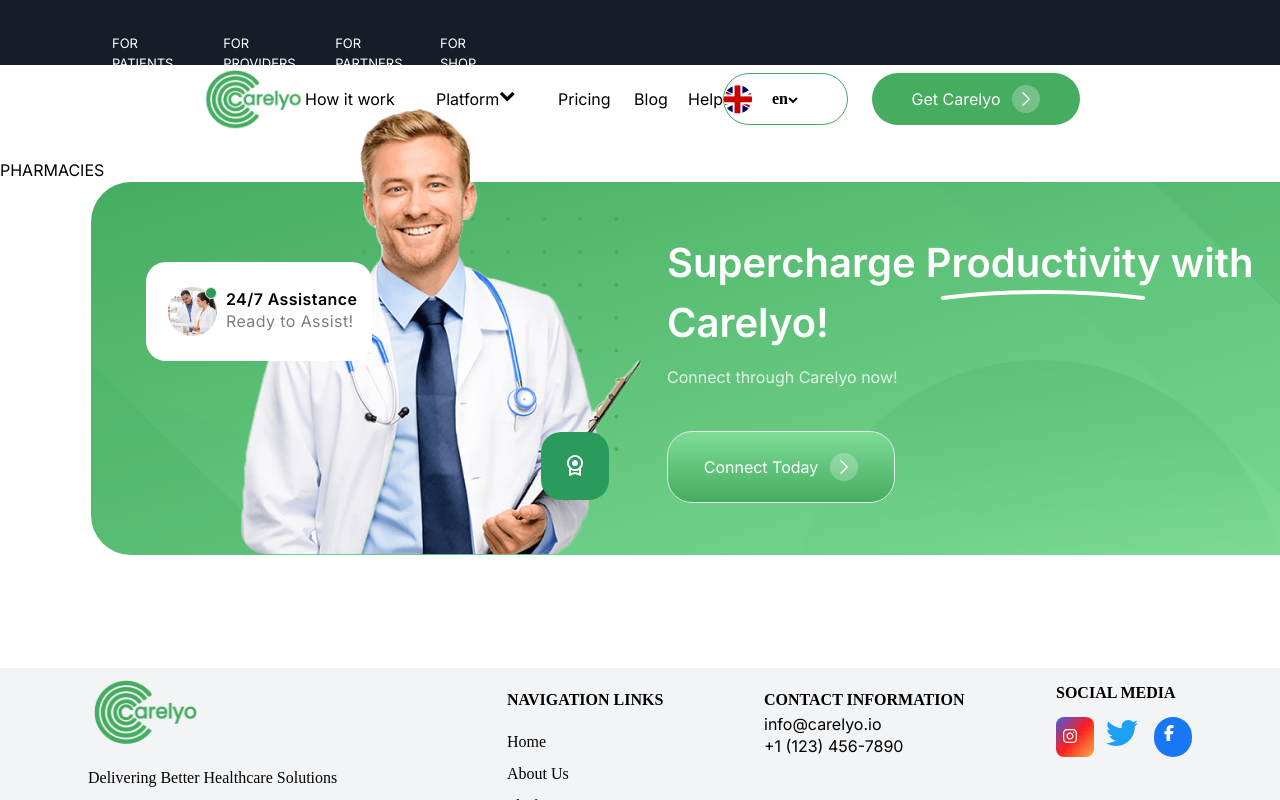
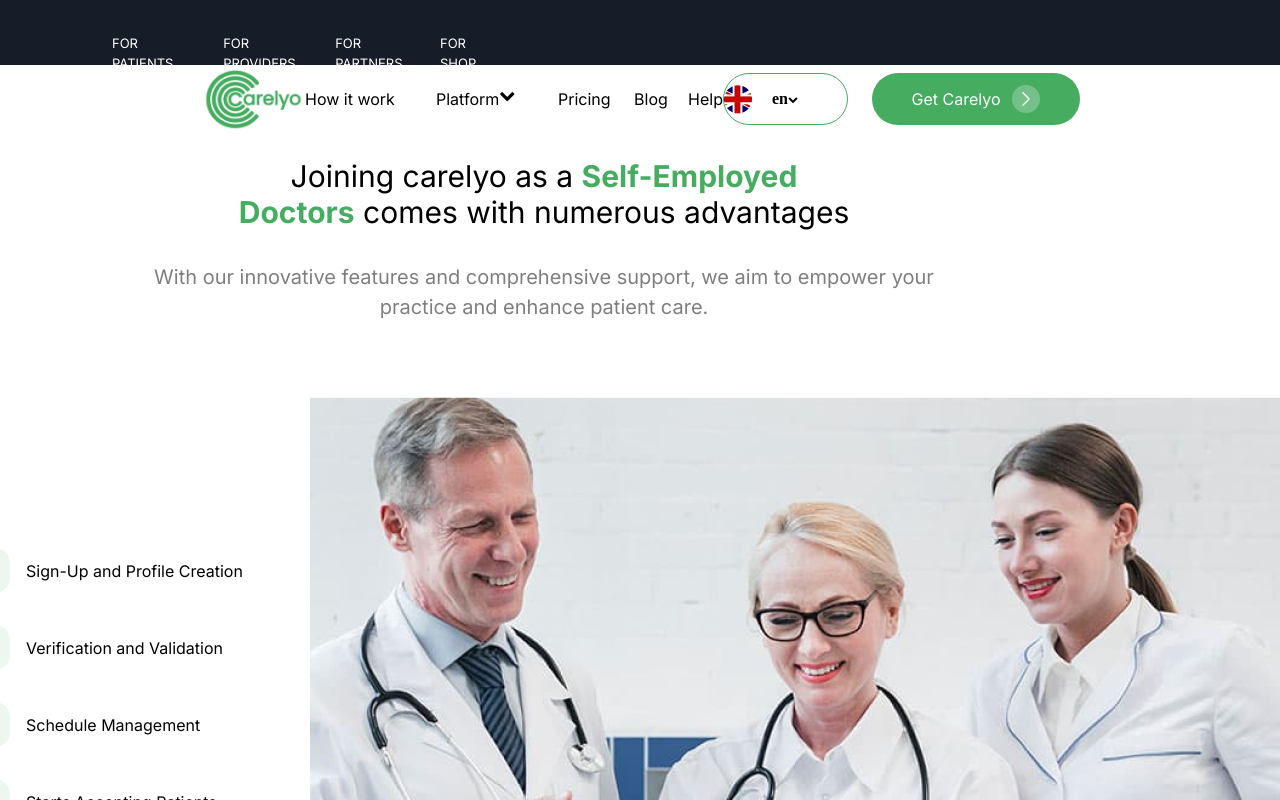
Before and after one commit to meeruu8282/next-mongodb-clerk, a Next.js app: page /providers/platforms/pharmacies in a window 1280 px wide. Shown: the top 800 px of the page. Built offline with nearby package versions, Linux system fonts and the light colour scheme.

Commit message:
fix supercharge button

```diff
--- a/src/app/providers/Components/superCharge.tsx
+++ b/src/app/providers/Components/superCharge.tsx
@@ -87,7 +87,7 @@
             </div>
           </div>
 
-          <div className="absolute flex justify-center items-center w-[68px] h-[68.02px] top-[250px]  left-[450px] p-22 rounded-[20px] gap-8 bg-[#2B9B5B]  ">
+          <div className="absolute flex justify-center items-center w-[68px] h-[68.02px] top-[250px]  left-[440px] p-22 rounded-[20px] gap-8 bg-[#2B9B5B]  ">
             <div className="w-[24px] h-[24px] flex justify-center items-center ">
               <svg
                 width="16"
@@ -115,10 +115,12 @@
                 <p className="">Connect through Carelyo now!</p>
               </div>
             </div>
-            <CarelyoButton
-              className=" absolute w-[228px] h-[72px] p-[22px 32px] bottom-0 rounded-[25px]  border bg-gradient-to-br from-[rgba(255, 255, 255, 0.4)] via-[rgba(255, 255, 255, 0.2)] to-[rgba(255, 255, 255, 0.1)] bg-gradient-to-t from-[rgba(255, 255, 255, 0.5)] to-[rgba(255, 255, 255, 0.5)] gap-[12px] "
+            <div className=' absolute rounded-[25px] w-[228px] h-[72px] bottom-0  bg-gradient-to-br from-[rgba(255, 255, 255)] via-[rgba(255, 255, 255)] to-[rgba(255, 255, 255)]  '>
+              <CarelyoButton
+              className=" absolute w-[228px] h-[72px] p-[22px 32px] rounded-[25px]  border bg-opacity-20 bg-[#FFFFFF] gap-[12px] font-semibold "
               buttonText="Connect Today"
             />
+             </div>
           </div>
           {/* white line under Productivity */}
           <svg
--- a/src/app/providers/platforms/clinics/page.tsx
+++ b/src/app/providers/platforms/clinics/page.tsx
@@ -4,20 +4,26 @@
     <div>
       <div className=" flex justify-end ">
         <div className=" relative w-[1315px] h-[836px] mt-15 mb-20 ">
-        <div className="  absolute w-[858px] h-[192px] left-[150px] gap-[64px] ">
+          <div className="  absolute w-[858px] h-[192px] left-[150px] gap-[64px] ">
             <div className="w-[838px]  h-[104px] max-w-screen-sm mx-auto">
               <h1 className="text-center  md:text-2xl lg:text-3xl whitespace-normal ">
-              Joining carelyo as a{" "}
+                Boost your{" "}
                 <span className="text-greenText whitespace-normal font-bold">
-                  Self-Employed <br /> Doctors
+                  Clinic's Efficiency
                 </span>{" "}
-                comes with numerous advantages
+                and
+                <span className="text-greenText whitespace-normal font-bold">
+                  {" "}
+                  Growth{" "}
+                </span>
+                with Carelyo
               </h1>
             </div>
-            <div className="w-[858px] h-[64px] opacity-[50%]">
+            <div className="w-[921px] h-[64px] opacity-[50%]">
               <p className="text-center font-poppins w-400  md:text-[15px] lg:text-[20px] ">
-                With our innovative features and comprehensive support, we aim
-                to empower your practice and enhance patient care.
+                Streamline your appointment management, centralize patient
+                information, foster collaboration, simplify referral processes,
+                and gain valuable insights into your clinic's performance.
               </p>
             </div>
           </div>
@@ -31,10 +37,7 @@
             icon2text="Verification and Validation"
             icon3text="Schedule Management"
             icon4text="Starts Accepting Patients"
-
             imageSrc="/threedoctors.png"
-
-            // ... other props for section of tamplate
           />
         </div>
       </div>
--- a/src/app/providers/platforms/diagCenters/page.tsx
+++ b/src/app/providers/platforms/diagCenters/page.tsx
@@ -1,9 +1,46 @@
+import JoinCarelynowintrobox from "../../Components/joinCarelynowintrobox";
 import SuperCharge from "../../Components/superCharge";
 
 export default function DiagCenters() {
   return (
     <div>
-      <h1>DIAGNOSTIKS CENTERS</h1>
+
+      <div className=" flex justify-end ">
+        <div className=" relative w-[1315px] h-[836px] mt-15 mb-20 ">
+        <div className="  absolute w-[858px] h-[192px] left-[150px] gap-[64px] ">
+            <div className="w-[838px]  h-[104px] max-w-screen-sm mx-auto">
+              <h1 className="text-center  md:text-2xl lg:text-3xl whitespace-normal ">
+              Joining carelyo as a{" "}
+                <span className="text-greenText whitespace-normal font-bold">
+                  Self-Employed <br /> Doctors
+                </span>{" "}
+                comes with numerous advantages
+              </h1>
+            </div>
+            <div className="w-[858px] h-[64px] opacity-[50%]">
+              <p className="text-center font-poppins w-400  md:text-[15px] lg:text-[20px] ">
+                With our innovative features and comprehensive support, we aim
+                to empower your practice and enhance patient care.
+              </p>
+            </div>
+          </div>
+          {/* Use joincarelynowintrobox-component in componentsfolder and send in your costomised props to the tamplate */}
+          <JoinCarelynowintrobox
+            icon1="/profileicon.svg"
+            icon2="/searchicon.svg"
+            icon3="/calendericon.svg"
+            icon4="/chatbubbleicon.svg"
+            icon1text="Sign-Up and Profile Creation"
+            icon2text="Verification and Validation"
+            icon3text="Schedule Management"
+            icon4text="Starts Accepting Patients"
+
+            imageSrc="/threedoctors.png"
+
+
+          />
+        </div>
+      </div>
        {/* Code in components folder then superCarge */}
      <SuperCharge/>
     </div>
--- a/src/app/providers/platforms/hospitals/page.tsx
+++ b/src/app/providers/platforms/hospitals/page.tsx
@@ -1,11 +1,51 @@
 
 import Image from 'next/image'
 import SuperCharge from '../../Components/superCharge';
+import JoinCarelynowintrobox from '../../Components/joinCarelynowintrobox';
 
 
 export default function Hospitals() {
   return (
     <div>
+
+
+      <div className=" flex justify-end ">
+        <div className=" relative w-[1315px] h-[836px] mt-15 mb-20 ">
+        <div className="  absolute w-[858px] h-[192px] left-[150px] gap-[64px] ">
+            <div className="w-[838px]  h-[104px] max-w-screen-sm mx-auto">
+              <h1 className="text-center  md:text-2xl lg:text-3xl whitespace-normal ">
+              Joining carelyo as a{" "}
+                <span className="text-greenText whitespace-normal font-bold">
+                  Self-Employed <br /> Doctors
+                </span>{" "}
+                comes with numerous advantages
+              </h1>
+            </div>
+            <div className="w-[858px] h-[64px] opacity-[50%]">
+              <p className="text-center font-poppins w-400  md:text-[15px] lg:text-[20px] ">
+                With our innovative features and comprehensive support, we aim
+                to empower your practice and enhance patient care.
+              </p>
+            </div>
+          </div>
+          {/* Use joincarelynowintrobox-component in componentsfolder and send in your costomised props to the tamplate */}
+          <JoinCarelynowintrobox
+            icon1="/profileicon.svg"
+            icon2="/searchicon.svg"
+            icon3="/calendericon.svg"
+            icon4="/chatbubbleicon.svg"
+            icon1text="Sign-Up and Profile Creation"
+            icon2text="Verification and Validation"
+            icon3text="Schedule Management"
+            icon4text="Starts Accepting Patients"
+
+            imageSrc="/threedoctors.png"
+
+
+          />
+        </div>
+      </div>
+
       {/* Green background container */}
       <div className="greenBackground">
         {/* Corner triangle */}
--- a/src/app/providers/platforms/labCenters/page.tsx
+++ b/src/app/providers/platforms/labCenters/page.tsx
@@ -1,9 +1,46 @@
 import Image from "next/image";
 import SuperCharge from "../../Components/superCharge";
+import JoinCarelynowintrobox from "../../Components/joinCarelynowintrobox";
 
 export default function LabCenters() {
   return (
     <div>
+      <div className=" flex justify-end ">
+        <div className=" relative w-[1315px] h-[836px] mt-15 mb-20 ">
+        <div className="  absolute w-[858px] h-[192px] left-[150px] gap-[64px] ">
+            <div className="w-[838px]  h-[104px] max-w-screen-sm mx-auto">
+              <h1 className="text-center  md:text-2xl lg:text-3xl whitespace-normal ">
+              Joining carelyo as a{" "}
+                <span className="text-greenText whitespace-normal font-bold">
+                  Self-Employed <br /> Doctors
+                </span>{" "}
+                comes with numerous advantages
+              </h1>
+            </div>
+            <div className="w-[858px] h-[64px] opacity-[50%]">
+              <p className="text-center font-poppins w-400  md:text-[15px] lg:text-[20px] ">
+                With our innovative features and comprehensive support, we aim
+                to empower your practice and enhance patient care.
+              </p>
+            </div>
+          </div>
+          {/* Use joincarelynowintrobox-component in componentsfolder and send in your costomised props to the tamplate */}
+          <JoinCarelynowintrobox
+            icon1="/profileicon.svg"
+            icon2="/searchicon.svg"
+            icon3="/calendericon.svg"
+            icon4="/chatbubbleicon.svg"
+            icon1text="Sign-Up and Profile Creation"
+            icon2text="Verification and Validation"
+            icon3text="Schedule Management"
+            icon4text="Starts Accepting Patients"
+
+            imageSrc="/threedoctors.png"
+
+
+          />
+        </div>
+      </div>
       {/* Green background container */}
       <div className="greenBackground">
         {/* Corner triangle */}
--- a/src/app/providers/platforms/pharmacies/page.tsx
+++ b/src/app/providers/platforms/pharmacies/page.tsx
@@ -1,9 +1,46 @@
+import JoinCarelynowintrobox from "../../Components/joinCarelynowintrobox";
 import SuperCharge from "../../Components/superCharge";
 
 export default function Pharmacies() {
     return (
 
-       <div> PHARMACIES
+       <div>
+        <div className=" flex justify-end ">
+        <div className=" relative w-[1315px] h-[836px] mt-15 mb-20 ">
+        <div className="  absolute w-[858px] h-[192px] left-[150px] gap-[64px] ">
+            <div className="w-[838px]  h-[104px] max-w-screen-sm mx-auto">
+              <h1 className="text-center  md:text-2xl lg:text-3xl whitespace-normal ">
+              Joining carelyo as a{" "}
+                <span className="text-greenText whitespace-normal font-bold">
+                  Self-Employed <br /> Doctors
+                </span>{" "}
+                comes with numerous advantages
+              </h1>
+            </div>
+            <div className="w-[858px] h-[64px] opacity-[50%]">
+              <p className="text-center font-poppins w-400  md:text-[15px] lg:text-[20px] ">
+                With our innovative features and comprehensive support, we aim
+                to empower your practice and enhance patient care.
+              </p>
+            </div>
+          </div>
+          {/* Use joincarelynowintrobox-component in componentsfolder and send in your costomised props to the tamplate */}
+          <JoinCarelynowintrobox
+            icon1="/profileicon.svg"
+            icon2="/searchicon.svg"
+            icon3="/calendericon.svg"
+            icon4="/chatbubbleicon.svg"
+            icon1text="Sign-Up and Profile Creation"
+            icon2text="Verification and Validation"
+            icon3text="Schedule Management"
+            icon4text="Starts Accepting Patients"
+
+            imageSrc="/threedoctors.png"
+
+
+          />
+        </div>
+      </div>
        {/* Code in components folder then superCarge */}
      <SuperCharge/>
 
```
